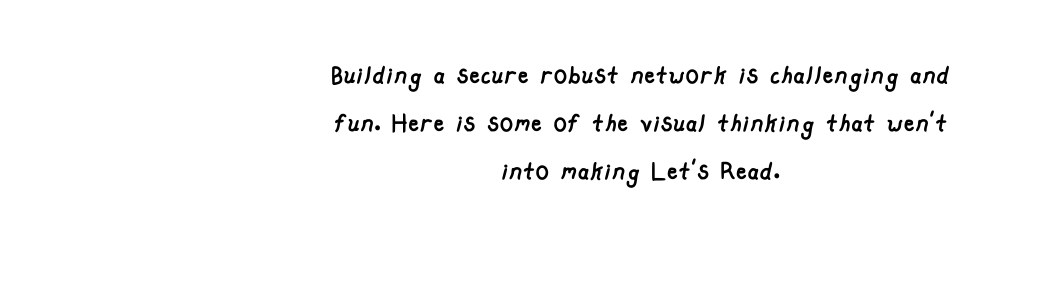
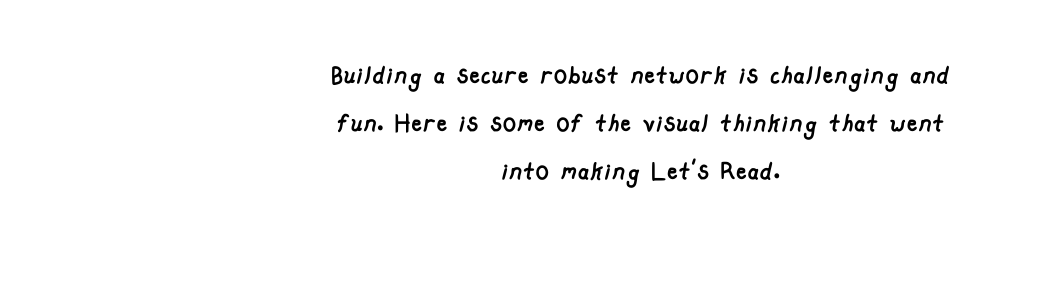
Before and after one commit to barnesy/portfolio, a Jekyll site: the page built from _posts/2018-08-6-lets-read.md, in a window 1280 px wide and 900 px high. Shown: the part 234-534 px from the top of the window, without its empty margins (0-1039 px from the left). Built offline with Jekyll 4.4.1, drawn with Linux system fonts in a browser that asks for light colours; comment, search, counter and statistics services are not loaded.

Commit message:
Fixes typo

```diff
--- a/_posts/2018-08-6-lets-read.md
+++ b/_posts/2018-08-6-lets-read.md
@@ -7,7 +7,7 @@
 link: https://letsreadapp.com
 ---
 
-> Building a secure robust network is challenging and fun. Here is some of the visual thinking that wen't into making [Let's Read](https://letsreadapp.com).
+> Building a secure robust network is challenging and fun. Here is some of the visual thinking that went into making [Let's Read](https://letsreadapp.com).
 
 ![alt text](/assets/img/projects/lets-read/lets-read-accounts.png)
 
```
